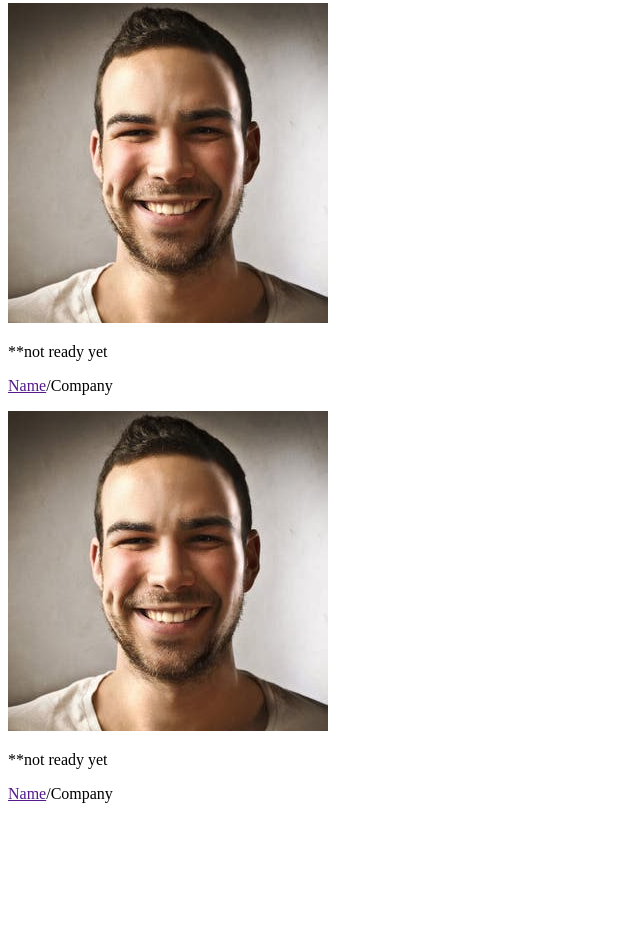
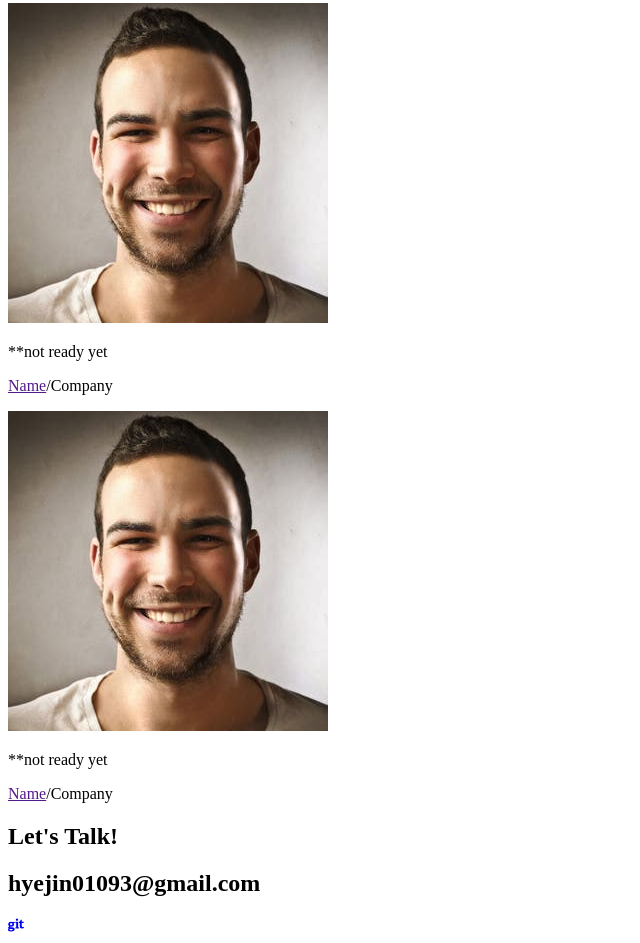
Before and after one commit to haley093/Portfolio, a plain HTML site: page index.html in a window 1280 px wide. Shown: the part 5644-6587 px from the top of the page, without its empty margins (0-640 px from the left). Before the commit the page ends 6463 px from the top, so only its background shows below. Drawn offline with Linux system fonts and the light colour scheme.

Commit message:
HTML : Contact

```diff
--- a/index.html
+++ b/index.html
@@ -252,6 +252,14 @@
       </div>
     </section>
     <!-- Contact -->
-    <section id="contact"></section>
+    <section id="contact">
+      <h1 class="contact__title">Let's Talk!</h1>
+      <h2 class="contact__email">hyejin01093@gmail.com</h2>
+      <div class="contact__link">
+        <a href="https://github.com/haley093/" target="blank">
+          <i class="fab fa-git"></i>
+        </a>
+      </div>
+    </section>
   </body>
 </html>
```
